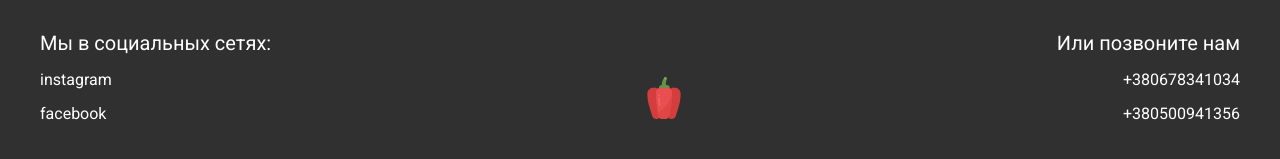
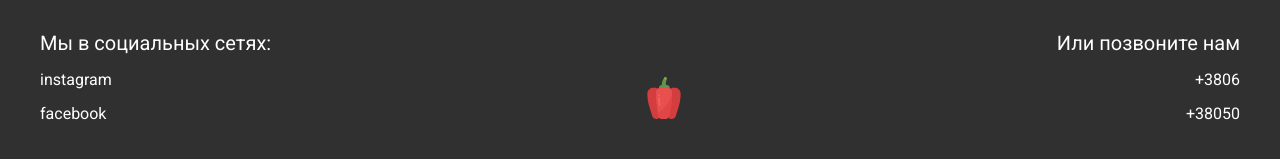
Before and after one commit to Artem-Alexandrov-TestingWEB/Tabsonsite, a plain HTML site: page index.html in a window 1280 px wide. Shown: the part 3794-3953 px from the top of the page. Drawn offline with Linux system fonts and the light colour scheme.

Commit message:
Update index.html

```diff
--- a/index.html
+++ b/index.html
@@ -281,8 +281,8 @@
             </div>
             <div class="call">
                 <div class="subtitle">Или позвоните нам</div>
-                <a href="#" class="link">+380678341034</a>
-                <a href="#" class="link">+380500941356</a>
+                <a href="#" class="link">+3806</a>
+                <a href="#" class="link">+38050</a>
             </div>
         </div>
     </footer>
```
